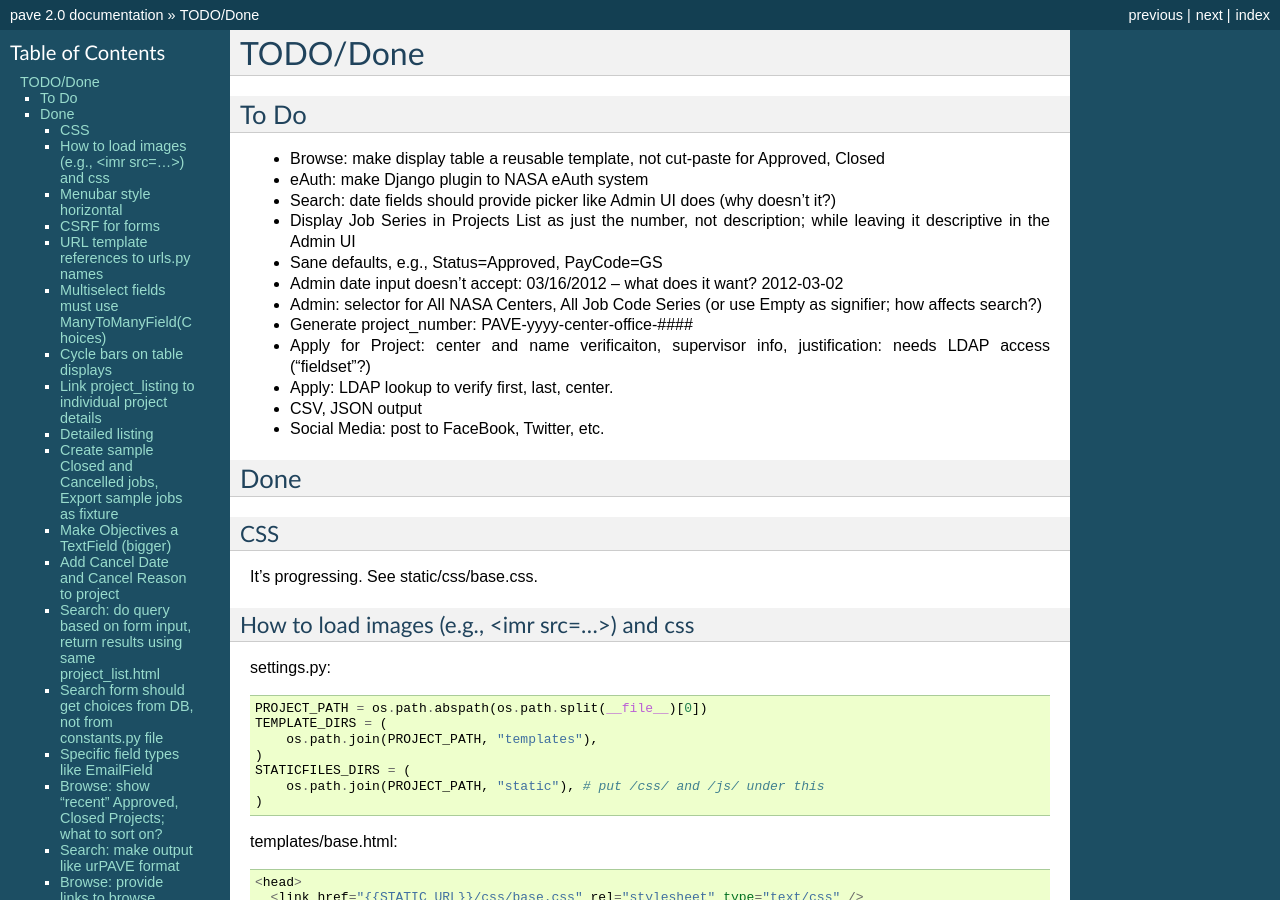
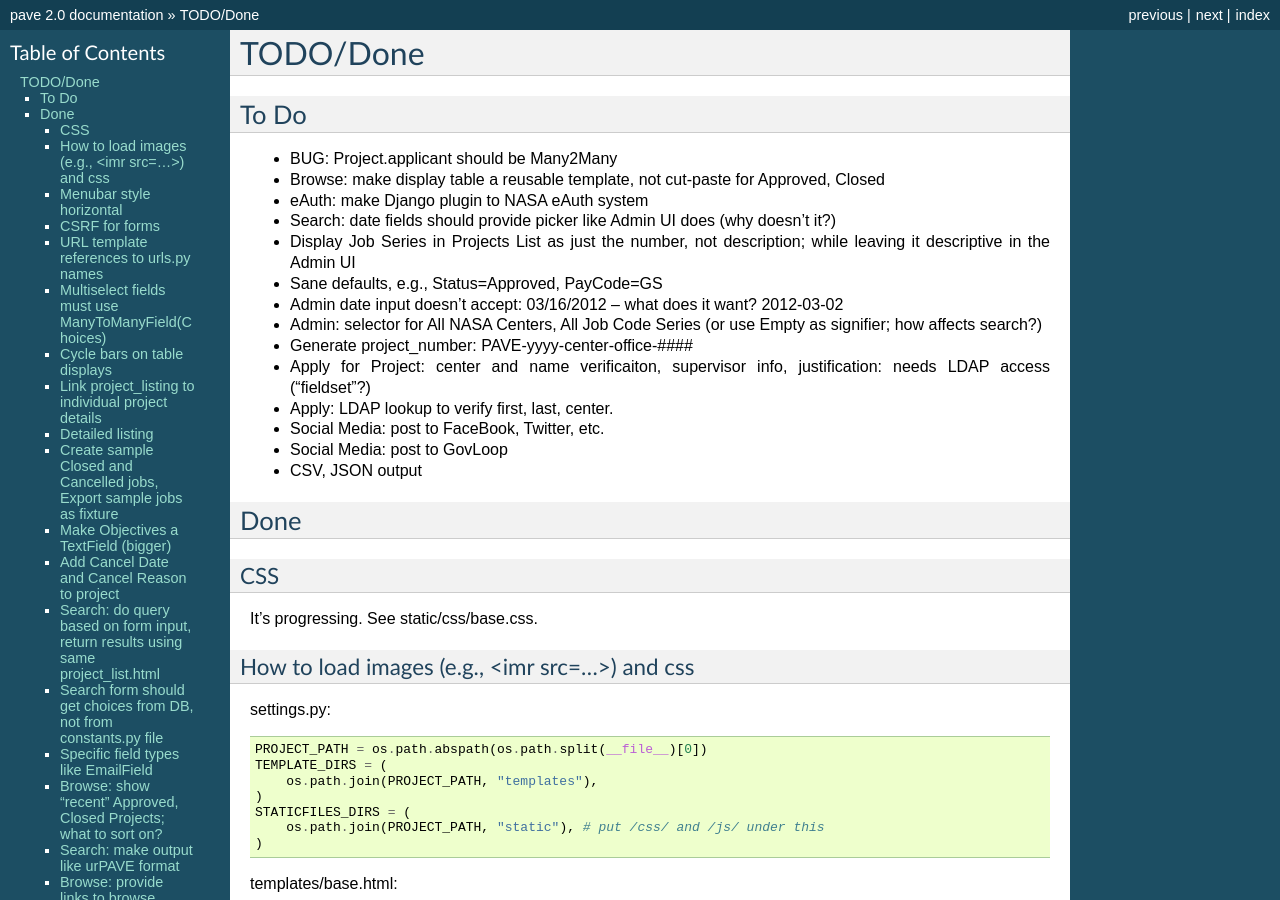
Before and after one commit to shentonfreude/pave, a Sphinx documentation site: the page built from doc/source/todo.rst, in a window 1280 px wide and 900 px high. Built offline with Sphinx 7.4.7, drawn with Linux system fonts in a browser that asks for light colours.

Commit message:
more things to do

```diff
--- a/doc/source/todo.rst
+++ b/doc/source/todo.rst
@@ -5,6 +5,7 @@
 To Do
 =====
 
+* BUG: Project.applicant should be Many2Many
 * Browse: make display table a reusable template, not cut-paste for Approved, Closed
 * eAuth: make Django plugin to NASA eAuth system
 * Search: date fields should provide picker like Admin UI does (why doesn't it?)
@@ -15,8 +16,9 @@ To Do
 * Generate project_number: PAVE-yyyy-center-office-####
 * Apply for Project: center and name verificaiton, supervisor info, justification: needs LDAP access ("fieldset"?)
 * Apply: LDAP lookup to verify first, last, center.
+* Social Media: post to FaceBook, Twitter, etc.
+* Social Media: post to GovLoop
 * CSV, JSON output
-* Social Media: post to FaceBook, Twitter, etc.
 
 Done
 ====
```
